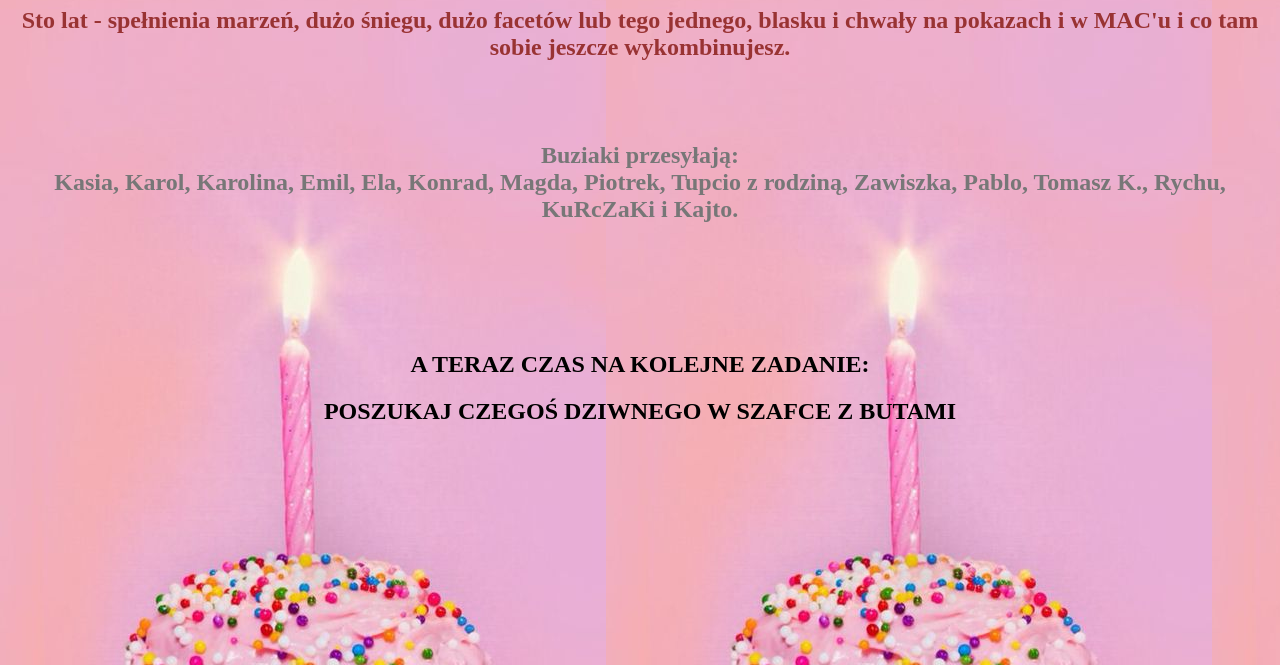
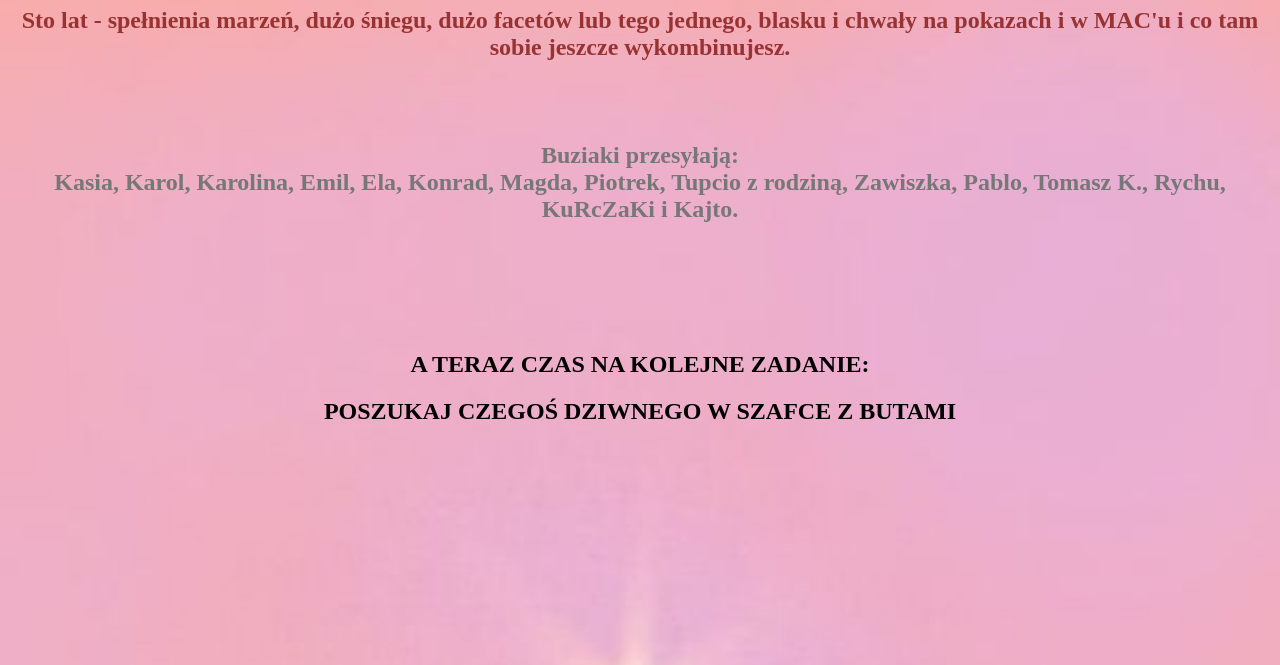
Before and after one commit to ChiTec/chitec.github.io, a plain HTML site: page 100_lat_brokul.html in a window 1280 px wide. Shown: the part 135-800 px from the top of the page. Drawn offline with Linux system fonts and the light colour scheme.

Commit message:
Update 100_lat_brokul.html

```diff
--- a/100_lat_brokul.html
+++ b/100_lat_brokul.html
@@ -1,5 +1,13 @@
 <html>
+  <header>
 <title>Sto lat Brox !!!</title>
+  <style>
+body {
+  background: url(tlo.jpg) no-repeat;
+  background-size: 100%;
+}
+</style>
+  </header>
 <body background="tlo.jpg">
 <br/><br/><br/>
   <center>
```
